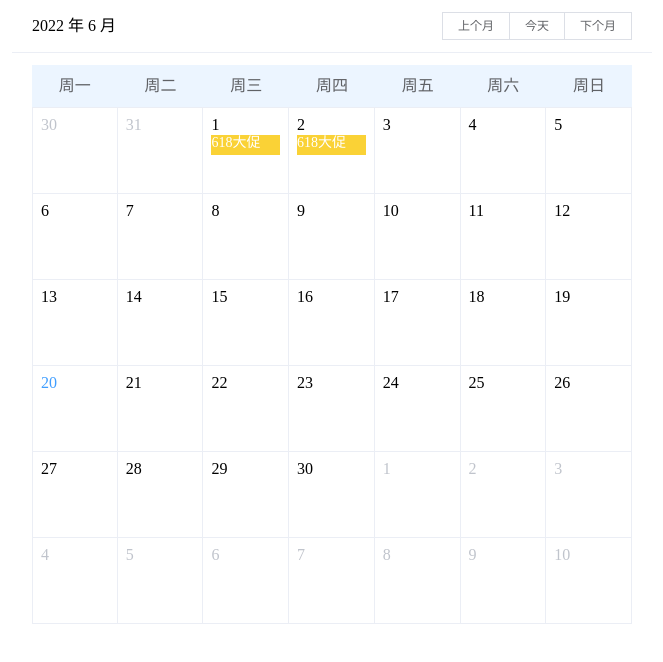
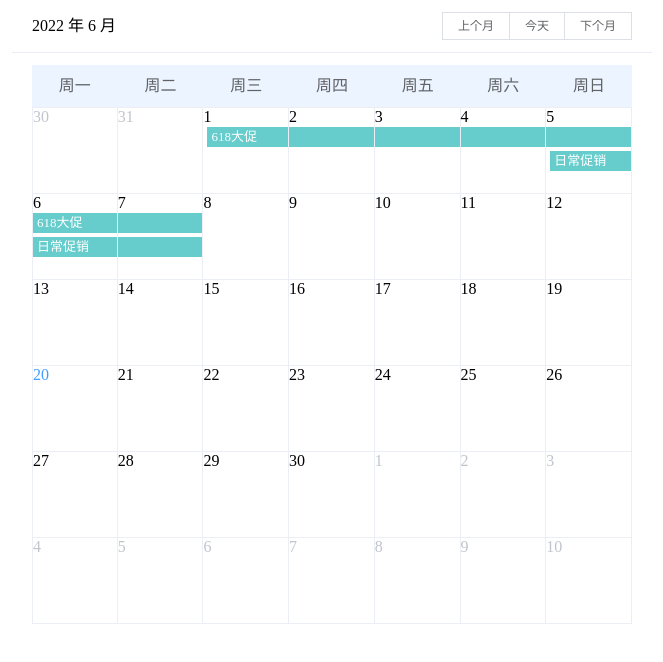
Before and after one commit to snail-lu/portfolio-vue, a Vue app: page /test in a window 1280 px wide. Shown: the top 662 px of the page, without its empty margins (308-971 px from the left). Built offline with nearby package versions, Linux system fonts and the light colour scheme; what v-clipboard, vue-simple-uploader would draw is missing.

Commit message:
日程转化为数据对象

```diff
--- a/src/components/Calendar/date-table.vue
+++ b/src/components/Calendar/date-table.vue
@@ -15,7 +15,11 @@
                     <div class="calendar-day">
                         <span>{{ cell.text }}</span>
                         <div v-for="(schedule, idx) in scheduleList[index]" :key="idx">
-                            <div class="schedule-placeholder" v-if="schedule[key]">{{ schedule[key].title }}</div>
+                            <div class="schedule-placeholder" v-if="schedule[key].isPlaceholder"></div>
+
+                            <div class="schedule-item" :class="{ 'is-start': schedule[key].isStart }" v-else>
+                                {{ schedule[key].showTitle ? schedule[key].title : '' }}
+                            </div>
                         </div>
                     </div>
                 </td>
@@ -36,34 +40,7 @@ export default {
 
     data() {
         return {
-            weekDays: ['周一', '周二', '周三', '周四', '周五', '周六', '周日'],
-            scheduleList: [
-                [
-                    [
-                        null,
-                        null,
-                        {
-                            title: '618大促',
-                            id: 1,
-                            isStart: true
-                        },
-                        {
-                            title: '618大促',
-                            id: 1,
-                            isStart: false
-                        },
-                        null,
-                        null,
-                        null
-                    ]
-                ],
-                [[]],
-                [[]],
-                [[]],
-                [[]],
-                [[]],
-                [[]]
-            ]
+            weekDays: ['周一', '周二', '周三', '周四', '周五', '周六', '周日']
         }
     },
 
@@ -80,16 +57,35 @@ export default {
             return `${prefix}-${day}`
         },
 
+        // 根据yyyy-mm-dd格式的日期获取时间戳
+        getFormateDateTimestamp(date) {
+            const d = date.split('-')
+            return new Date(d[0], d[1] - 1, d[2]).getTime()
+        },
+
         // 根据日期的type，赋予对应的展示样式
-        getCellClass({ text, type }) {
+        getCellClass({ type, formatedDate }) {
             const classes = [type]
             if (type === 'current') {
-                const date = this.getFormateDate(text, type)
-                if (date === this.formatedToday) {
+                if (formatedDate === this.formatedToday) {
                     classes.push('is-today')
                 }
             }
             return classes
+        },
+
+        // 日期对象包装
+        transformMonthDays(days, type) {
+            return days.map((day) => {
+                const formatedDate = this.getFormateDate(day, type)
+                const timestamp = this.getFormateDateTimestamp(formatedDate)
+                return {
+                    formatedDate,
+                    timestamp,
+                    text: day,
+                    type
+                }
+            })
         },
 
         // 一维数组转为二维数组
@@ -127,44 +123,84 @@ export default {
 
         // 行数据
         rows() {
-            const { date, schedule } = this
+            const { date } = this
             let days = []
+            let scheduleList = []
 
             // 计算当前月份第一天是周几
             let firstDay = getFirstDayOfMonth(date)
             firstDay = firstDay === 0 ? 7 : firstDay
             // 截取获取上月尾部天数，组装数据
-            const prevMonthDays = getPrevMonthLastDays(date, firstDay - 1).map((day) => ({
-                formatedDate: this.getFormateDate(day, 'prev'),
-                text: day,
-                type: 'prev'
-            }))
+            const prevMonthDays = this.transformMonthDays(getPrevMonthLastDays(date, firstDay - 1), 'prev')
             // 本月天数，组装天数
-            const currentMonthDays = getMonthDays(date).map((day) => ({
-                formatedDate: this.getFormateDate(day, 'current'),
-                text: day,
-                type: 'current'
-            }))
+            const currentMonthDays = this.transformMonthDays(getMonthDays(date), 'current')
             days = [...prevMonthDays, ...currentMonthDays]
             // 截取下个月头部天数，组装数据，总共显示42天
-            const nextMonthDays = rangeArr(42 - days.length).map((text) => ({
-                formatedDate: this.getFormateDate(text, 'next'),
-                text,
-                type: 'next'
-            }))
+            const nextMonthDays = this.transformMonthDays(rangeArr(42 - days.length), 'next')
             days = days.concat(nextMonthDays)
-
-            // 促销数据组装进日期数据中
-            // if (schedule && schedule.length > 0) {
-            //     schedule.forEach(s => {
-            //         days.forEach(day => {
-
-            //         })
-            //     })
-            // }
 
             // 转换成二维数组形式
             return this.toNestedArr(days)
+        },
+
+        scheduleList() {
+            const r = [[], [], [], [], [], []]
+            const { rows, schedule } = this
+            // 日程表数据中的起始和结束日期转为时间戳，便于后面进行时间范围判断
+            const transformedSchedule = schedule.map((s) => {
+                return {
+                    ...s,
+                    startTimestamp: this.getFormateDateTimestamp(s.start),
+                    endTimestamp: this.getFormateDateTimestamp(s.end)
+                }
+            })
+
+            transformedSchedule.forEach((ts) => {
+                rows.forEach((rowItem, rowIndex) => {
+                    const schedulePlaceholderRow = [
+                        {
+                            isPlaceholder: true
+                        },
+                        {
+                            isPlaceholder: true
+                        },
+                        {
+                            isPlaceholder: true
+                        },
+                        {
+                            isPlaceholder: true
+                        },
+                        {
+                            isPlaceholder: true
+                        },
+                        {
+                            isPlaceholder: true
+                        },
+                        {
+                            isPlaceholder: true
+                        }
+                    ]
+                    rowItem.forEach((column, columnIndex) => {
+                        // 当前日期是否在活动日期范围内
+                        if (column.timestamp >= ts.startTimestamp && column.timestamp <= ts.endTimestamp) {
+                            const scheduleRow = r[rowIndex]
+                            if (scheduleRow.length == 0) {
+                                scheduleRow.push(schedulePlaceholderRow)
+                            } else if (scheduleRow[scheduleRow.length - 1][columnIndex].id) {
+                                scheduleRow.push(schedulePlaceholderRow)
+                            }
+                            // debugger
+                            r[rowIndex][scheduleRow.length - 1][columnIndex] = {
+                                isStart: column.timestamp === ts.startTimestamp,
+                                showTitle: column.timestamp === ts.startTimestamp || columnIndex === 0,
+                                title: ts.title || '',
+                                id: ts.id
+                            }
+                        }
+                    })
+                })
+            })
+            return r
         }
     }
 }
@@ -173,58 +209,82 @@ export default {
 .calendar-table {
     table-layout: fixed;
     width: 100%;
-}
 
-.calendar-table-head {
+    &-head {
         background-color: #ecf5ff;
-}
-.calendar-table thead th {
+        th {
             padding: 12px 0;
             color: #606266;
             font-weight: 400;
         }
-.calendar-table td.next,
-.calendar-table td.prev {
-    color: #c0c4cc;
     }
-.calendar-table td {
+
+    td {
         border-bottom: 1px solid #ebeef5;
         border-right: 1px solid #ebeef5;
         vertical-align: top;
         -webkit-transition: background-color 0.2s ease;
         transition: background-color 0.2s ease;
+
+        &.next,
+        &.prev {
+            color: #c0c4cc;
         }
-.calendar-table td.is-selected {
+
+        &.is-selected {
             background-color: #f2f8fe;
         }
-.calendar-table td.is-today {
+
+        &.is-today {
             color: #409eff;
         }
-.calendar-table tr:first-child td {
+    }
+
+    tr:first-child td {
         border-top: 1px solid #ebeef5;
     }
-.calendar-table tr td:first-child {
+
+    tr td:first-child {
         border-left: 1px solid #ebeef5;
     }
-.calendar-table tr.calendar-table__row--hide-border td {
+
+    tr.calendar-table__row--hide-border td {
         border-top: none;
     }
-.calendar-table .calendar-day {
+}
+
+.calendar-day {
     -webkit-box-sizing: border-box;
     box-sizing: border-box;
-    padding: 8px;
+    // padding: 8px;
     height: 85px;
 
     .schedule-placeholder {
         width: 100%;
         height: 20px;
-        background-color: rgba(250, 210, 51, 0.985);
+        margin-bottom: 4px;
+    }
+
+    .schedule-item {
+        width: 100%;
+        height: 20px;
+        background-color: #66cccc;
         color: #fff;
-        font-size: 14px;
+        font-size: 13px;
+        line-height: 20px;
+        margin-bottom: 4px;
+        padding-left: 4px;
+        box-sizing: border-box;
     }
+
+    .is-start {
+        margin-left: 4px;
+        width: calc(100% - 4px);
     }
-.calendar-table .calendar-day:hover {
+
+    &:hover {
         cursor: pointer;
         background-color: #f2f8fe;
     }
+}
 </style>
--- a/src/views/test/index.vue
+++ b/src/views/test/index.vue
@@ -16,7 +16,7 @@ export default {
                 {
                     title: '618大促',
                     start: '2022-06-01',
-                    end: '2022-06-21',
+                    end: '2022-06-07',
                     id: 1
                 },
                 {
```
Lines whose indentation alone changed are shown as unchanged.
